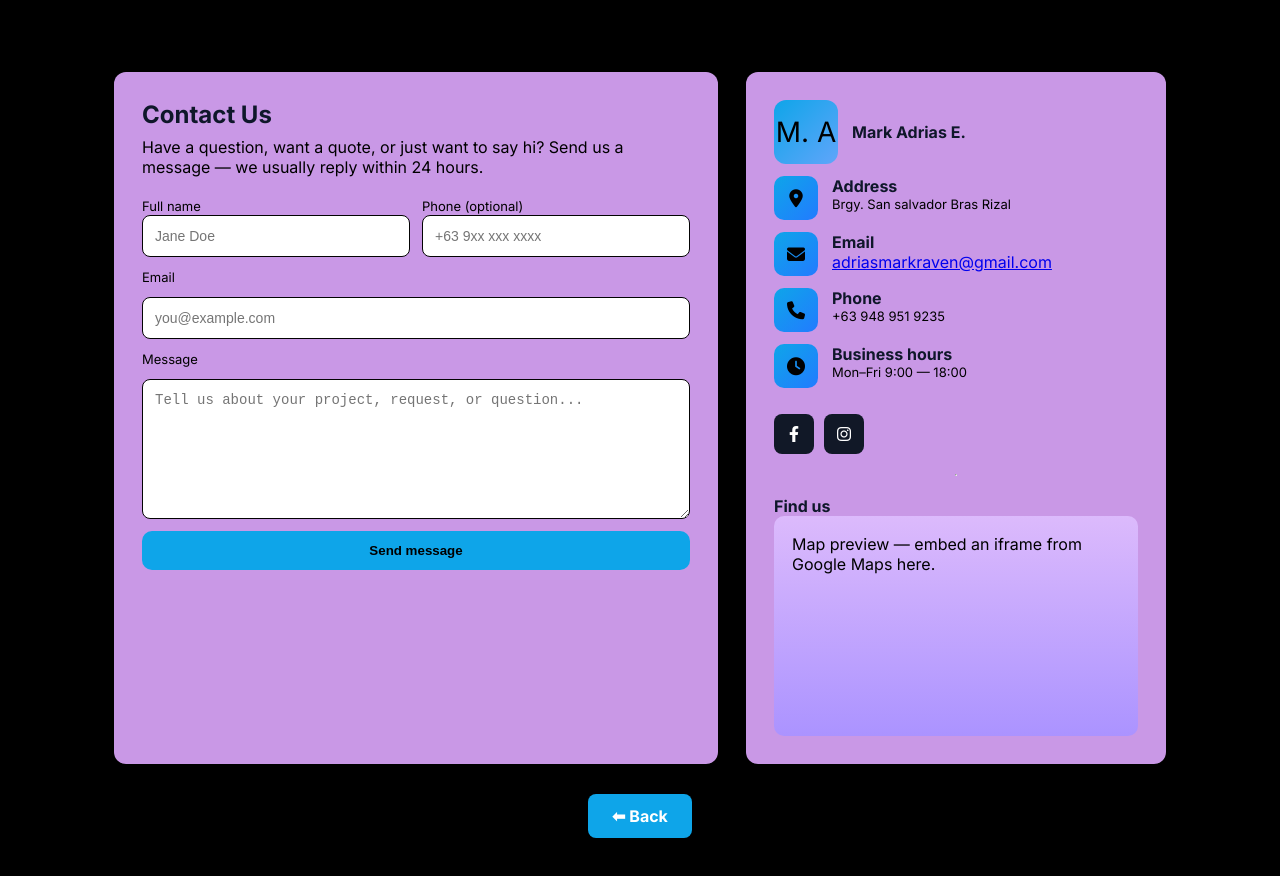
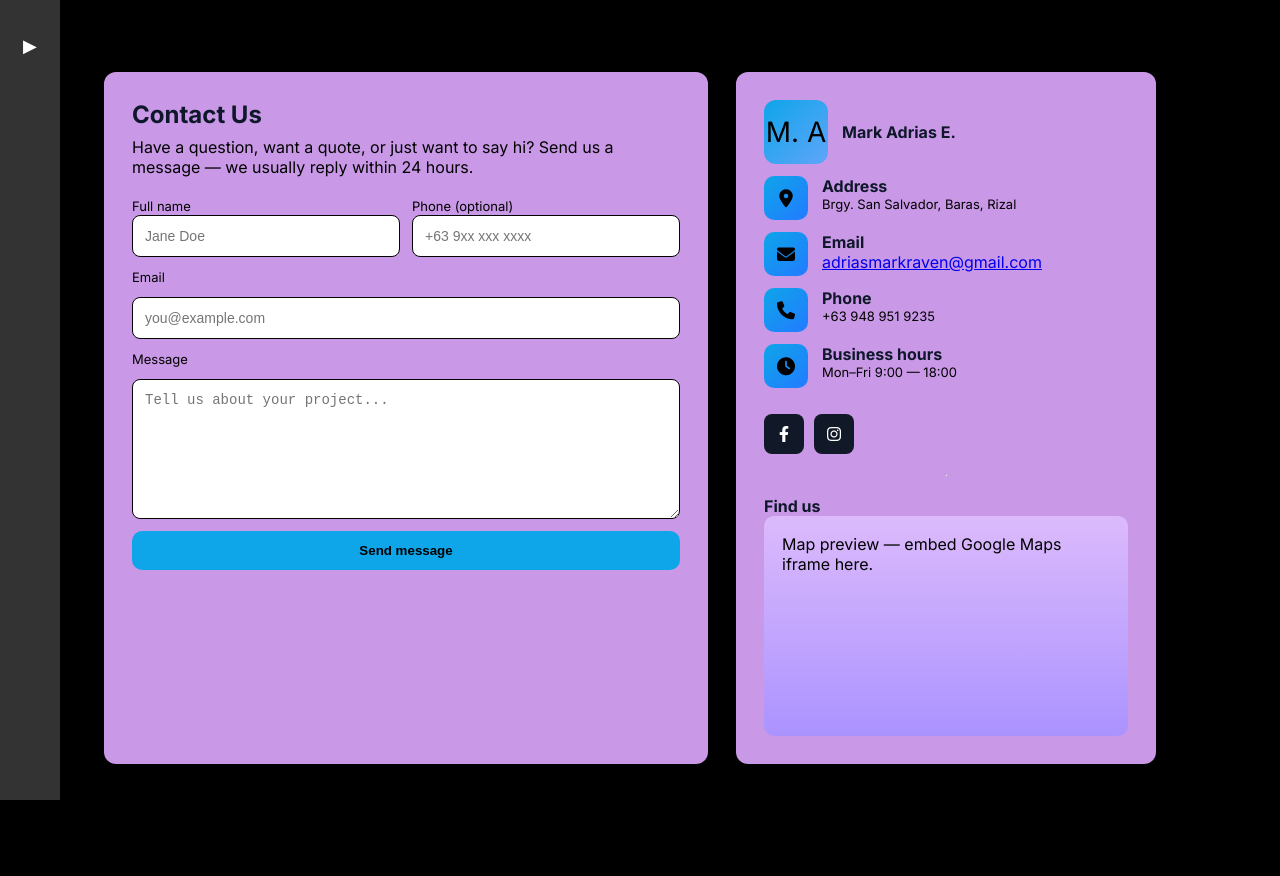
Before and after one commit to markraven34/markadrias.antipoloplace.github.io, a plain HTML site: page contact.html in a window 1280 px wide. After the commit the page ends 836 px from the top, so only its background shows below. Drawn offline with Linux system fonts and the light colour scheme.

Commit message:
replace contact.html

```diff
--- a/contact.html
+++ b/contact.html
@@ -24,53 +24,128 @@
         font-family: Inter, system-ui, -apple-system, "Segoe UI", Roboto,
           "Helvetica Neue", Arial;
       }
+
       * {
         box-sizing: border-box;
       }
+
       body {
         margin: 0;
         background: var(--bg);
         color: #0f172a;
+        font-family: "Inter", sans-serif;
       }
+
+      /* ✅ Sidebar */
+      .sidebar {
+        position: fixed;
+        top: 0;
+        left: 0;
+        width: 60px;
+        height: 100vh;
+        background-color: #333;
+        display: flex;
+        flex-direction: column;
+        align-items: center;
+        padding-top: 20px;
+        z-index: 1000;
+      }
+
+      .menu-item {
+        position: relative;
+        width: 100%;
+        color: white;
+        text-align: center;
+        padding: 15px 0;
+        cursor: pointer;
+        transition: background 0.3s;
+      }
+
+      .menu-item:hover {
+        background-color: #444;
+      }
+
+      .arrow {
+        font-size: 18px;
+        display: block;
+      }
+
+      .dropdown {
+        display: none;
+        position: absolute;
+        left: 60px;
+        top: 0;
+        background-color: #444;
+        min-width: 150px;
+        border-radius: 0 5px 5px 0;
+        overflow: hidden;
+      }
+
+      .dropdown a {
+        display: block;
+        padding: 10px;
+        color: white;
+        text-decoration: none;
+        transition: background 0.3s;
+      }
+
+      .dropdown a:hover {
+        background-color: #666;
+      }
+
+      .menu-item:hover .dropdown {
+        display: block;
+      }
+
+      /* ✅ Main layout shifted for sidebar */
       .container {
         max-width: 1100px;
         margin: 48px auto;
         padding: 24px;
+        margin-left: 80px; /* offset for sidebar */
       }
+
       .grid {
         display: grid;
         grid-template-columns: 1fr 420px;
         gap: 28px;
       }
+
       @media (max-width: 900px) {
         .grid {
           grid-template-columns: 1fr;
         }
       }
+
       .card {
         background: var(--card);
         border-radius: var(--radius);
         box-shadow: 0 6px 20px rgba(2, 6, 23, 0.06);
         padding: 28px;
       }
+
       h1 {
         margin: 0 0 8px;
         font-size: 24px;
       }
+
       p.lead {
         margin: 0 0 18px;
         color: var(--muted);
       }
+
       .info-list {
         display: flex;
         flex-direction: column;
         gap: 12px;
       }
+
       .info-item {
         display: flex;
         gap: 14px;
         align-items: flex-start;
       }
+
       .icon {
         width: 44px;
         height: 44px;
@@ -83,14 +158,17 @@
         font-size: 18px;
         flex-shrink: 0;
       }
+
       .info-content strong {
         display: block;
       }
+
       .socials {
         display: flex;
         gap: 10px;
         margin-top: 8px;
       }
+
       .socials a {
         display: inline-flex;
         align-items: center;
@@ -99,18 +177,21 @@
         height: 40px;
         border-radius: 8px;
         background: #111827;
-        color: rgb(255, 255, 255);
+        color: white;
         text-decoration: none;
       }
+
       form {
         display: flex;
         flex-direction: column;
         gap: 12px;
       }
+
       label {
         font-size: 13px;
         color: var(--muted);
       }
+
       input[type="text"],
       input[type="email"],
       textarea {
@@ -120,36 +201,43 @@
         border: 1px solid #030303;
         font-size: 14px;
       }
+
       textarea {
         min-height: 140px;
         resize: vertical;
       }
+
       .row {
         display: flex;
         gap: 12px;
       }
+
       .row .col {
         flex: 1;
       }
+
       .btn {
         background: var(--accent);
-        color: rgb(0, 0, 0);
+        color: black;
         padding: 12px 16px;
         border-radius: 10px;
         border: 0;
         font-weight: 600;
         cursor: pointer;
       }
+
       .muted {
         color: var(--muted);
         font-size: 13px;
       }
+
       .map {
         height: 220px;
         border-radius: 10px;
         overflow: hidden;
         background: linear-gradient(180deg, #dcbafc, #ab93ff);
       }
+
       footer {
         margin-top: 20px;
         text-align: center;
@@ -160,6 +248,17 @@
   </head>
 
   <body>
+    <!-- ✅ Sidebar -->
+    <div class="sidebar">
+      <div class="menu-item">
+        <span class="arrow">▶</span>
+        <div class="dropdown">
+          <a href="blog.html">Back</a>
+        </div>
+      </div>
+    </div>
+
+    <!-- ✅ Main Content -->
     <main class="container">
       <div class="grid">
         <!-- Left: Contact form -->
@@ -170,7 +269,6 @@
             message — we usually reply within 24 hours.
           </p>
 
-          <!-- ✅ FIXED FORM -->
           <form action="https://formspree.io/f/xvgwrkgn" method="POST">
             <div class="row">
               <div class="col">
@@ -207,7 +305,7 @@
             <textarea
               id="message"
               name="message"
-              placeholder="Tell us about your project, request, or question..."
+              placeholder="Tell us about your project..."
               required
             ></textarea>
 
@@ -234,7 +332,7 @@
                 display: flex;
                 align-items: center;
                 justify-content: center;
-                color: rgb(0, 0, 0);
+                color: black;
                 font-size: 28px;
               "
             >
@@ -250,7 +348,7 @@
               <div class="icon"><i class="fa-solid fa-location-dot"></i></div>
               <div class="info-content">
                 <strong>Address</strong>
-                <div class="muted">Brgy. San salvador Bras Rizal</div>
+                <div class="muted">Brgy. San Salvador, Baras, Rizal</div>
               </div>
             </div>
 
@@ -305,35 +403,17 @@
               <strong>Find us</strong>
               <div class="map" aria-hidden="true">
                 <div style="padding: 18px; color: var(--muted)">
-                  Map preview — embed an iframe from Google Maps here.
+                  Map preview — embed Google Maps iframe here.
                 </div>
               </div>
             </div>
           </div>
         </aside>
       </div>
-
-      <div style="text-align: center; margin: 30px 0">
-        <a
-          href="blog.html"
-          style="
-            display: inline-block;
-            padding: 12px 24px;
-            background: #0ea5e9;
-            color: #fff;
-            font-weight: bold;
-            border-radius: 8px;
-            text-decoration: none;
-            transition: background 0.3s;
-          "
-          >⬅ Back</a
-        >
-      </div>
     </main>
 
-    <!-- ✅ Script placed correctly -->
     <script>
-      // I-clear ang form kapag bumalik mula sa "Thanks" page
+      // Clear form when navigating back
       window.addEventListener("pageshow", function (event) {
         const navEntries = performance.getEntriesByType("navigation");
         const isBack =
```
